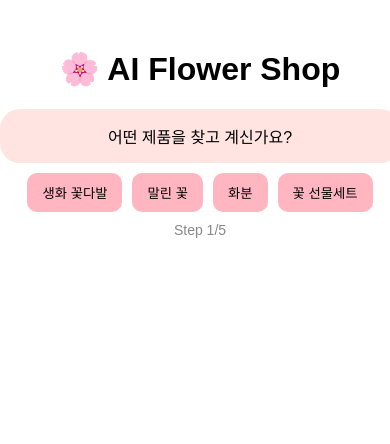
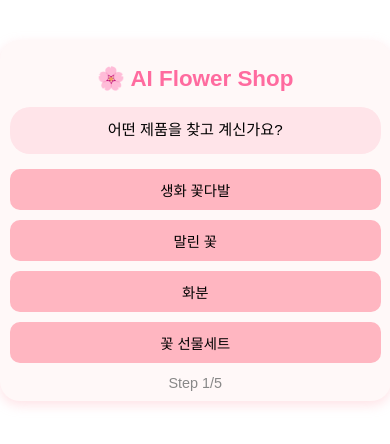
Before and after one commit to l1lsang/AIFlowerShop, a React (Create React App) app: page / in a window 390 px wide. Shown: the top 444 px of the page. Built offline with nearby package versions, Linux system fonts and the light colour scheme.

Commit message:
Update App.css

```diff
--- a/src/App.css
+++ b/src/App.css
@@ -1,15 +1,29 @@
 .chat-container {
-  width: 400px;
-  margin: 50px auto;
-  font-family: 'Arial', sans-serif;
+  width: 90%;
+  max-width: 420px;
+  margin: 40px auto;
+  padding: 15px;
+  font-family: 'Pretendard', 'Arial', sans-serif;
   text-align: center;
+  background-color: #fff8f8;
+  border-radius: 20px;
+  box-shadow: 0 4px 12px rgba(255, 182, 193, 0.4);
+  transition: all 0.3s ease;
+}
+
+h1 {
+  font-size: 1.6rem;
+  margin-bottom: 15px;
+  color: #ff6b9f;
 }
 
 .ai-bubble {
-  background-color: #ffe4e1;
+  background-color: #ffe4e9;
   padding: 15px;
   border-radius: 20px;
-  margin: 10px 0;
+  margin: 15px 0;
+  font-size: 1rem;
+  line-height: 1.5;
 }
 
 .options {
@@ -27,35 +41,85 @@
   background-color: #ffb6c1;
   cursor: pointer;
   transition: 0.2s;
+  font-size: 0.95rem;
+  flex: 1 1 45%;
+  max-width: 180px;
 }
 
 .options button:hover {
-  background-color: #ff69b4;
+  background-color: #ff8fab;
+  transform: translateY(-2px);
 }
 
-.step-indicator {
-  margin-top: 10px;
-  font-size: 14px;
-  color: #888;
-}
 .input-box {
-  margin-top: 10px;
+  margin-top: 15px;
   display: flex;
+  flex-direction: row;
   justify-content: center;
-  gap: 5px;
+  gap: 6px;
+  flex-wrap: wrap;
 }
 
 .input-box input {
-  padding: 8px;
+  padding: 10px;
   border-radius: 10px;
   border: 1px solid #ddd;
   width: 60%;
+  font-size: 0.95rem;
 }
 
 .input-box button {
-  padding: 8px 12px;
+  padding: 10px 15px;
   border-radius: 10px;
   border: none;
   background-color: #ffb6c1;
   cursor: pointer;
+  font-size: 0.9rem;
 }
+
+.input-box button:hover {
+  background-color: #ff8fab;
+}
+
+.step-indicator {
+  margin-top: 12px;
+  font-size: 0.9rem;
+  color: #888;
+}
+
+/* 🌸 모바일 대응 */
+@media (max-width: 480px) {
+  .chat-container {
+    width: 95%;
+    padding: 10px;
+  }
+
+  h1 {
+    font-size: 1.4rem;
+  }
+
+  .ai-bubble {
+    font-size: 0.95rem;
+    padding: 12px;
+  }
+
+  .options button {
+    flex: 1 1 100%;
+    max-width: none;
+    font-size: 0.9rem;
+  }
+
+  .input-box {
+    flex-direction: column;
+    align-items: center;
+  }
+
+  .input-box input {
+    width: 90%;
+  }
+
+  .input-box button {
+    width: 60%;
+    margin-top: 8px;
+  }
+}
```
